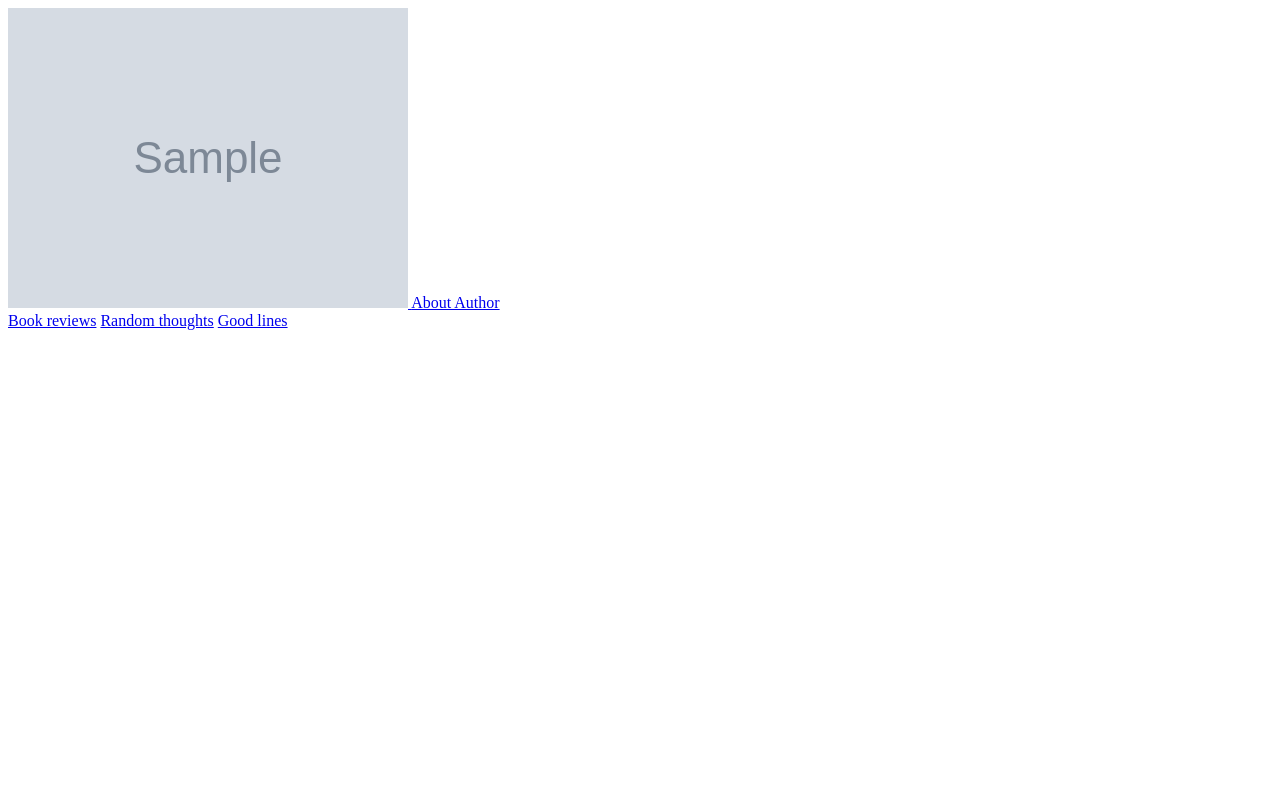
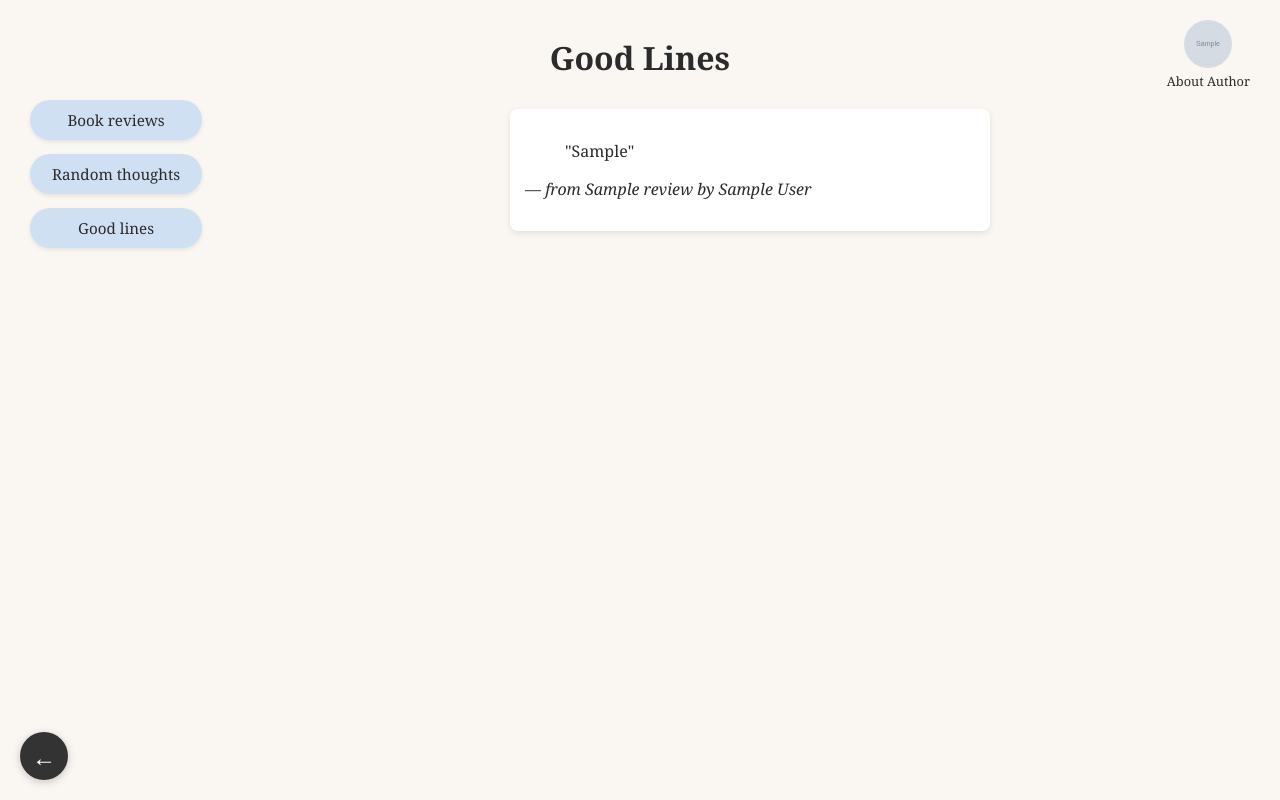
Before and after one commit to yangshi-hue/thoughts_library, a Flask app: template templates/qoutes.html in a window 1280 px wide. Run offline with Flask 3, Linux system fonts and the light colour scheme; tables that the repository leaves empty hold one stand-in row (values such as "Sample post"); the template is opened without the code that fills it: values that come from a table or form of the project are taken from there, most other values are stand-ins (such as "Sample title", 1, 10 or a date in 2020); grey boxes marked "Sample" are stand-in pictures.

Commit message:
adding the qoutes part

```diff
--- a/templates/qoutes.html
+++ b/templates/qoutes.html
@@ -1 +1,26 @@
+<!DOCTYPE html>
+<html>
+<head>
+    <title>Good Lines — Thoughts Library</title>
+    <meta name="viewport" content="width=device-width, initial-scale=1.0">
+    <link rel="stylesheet" href="{{ url_for('static', filename='style.css') }}">
+</head>
+<body>
 {% include 'nav.html' %}
+
+    <h1>Good Lines</h1>
+
+    <div class="review-grid">
+        {% for review in reviews %}
+        <div class="review-card">
+            <blockquote>"{{ review.favorite_quote }}"</blockquote>
+            <p><em>— from {{ review.title }} by {{ review.author }}</em></p>
+        </div>
+        {% else %}
+        <p>No favorite quotes saved yet.</p>
+        {% endfor %}
+    </div>
+
+    <a href="{{ url_for('home') }}" class="back-btn" aria-label="Back to homepage">←</a>
+</body>
+</html>
```
